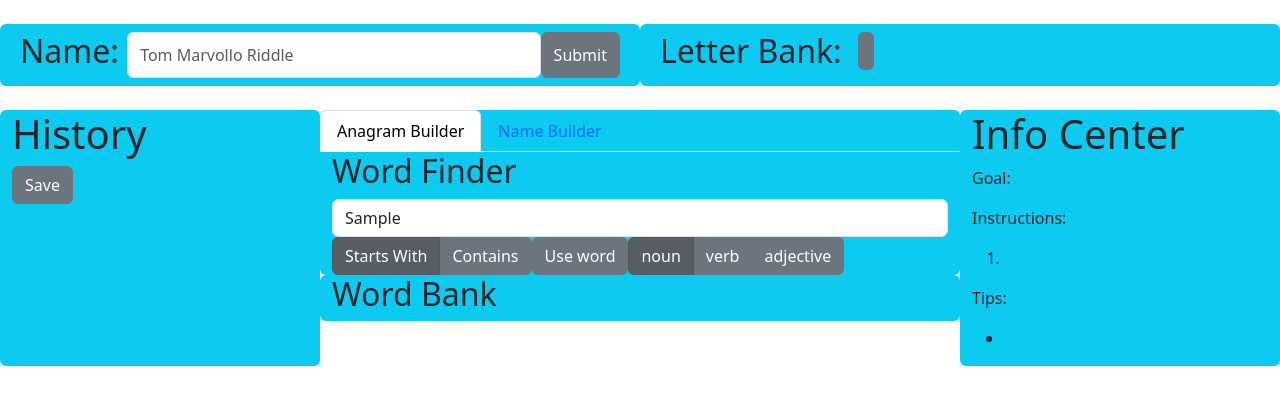
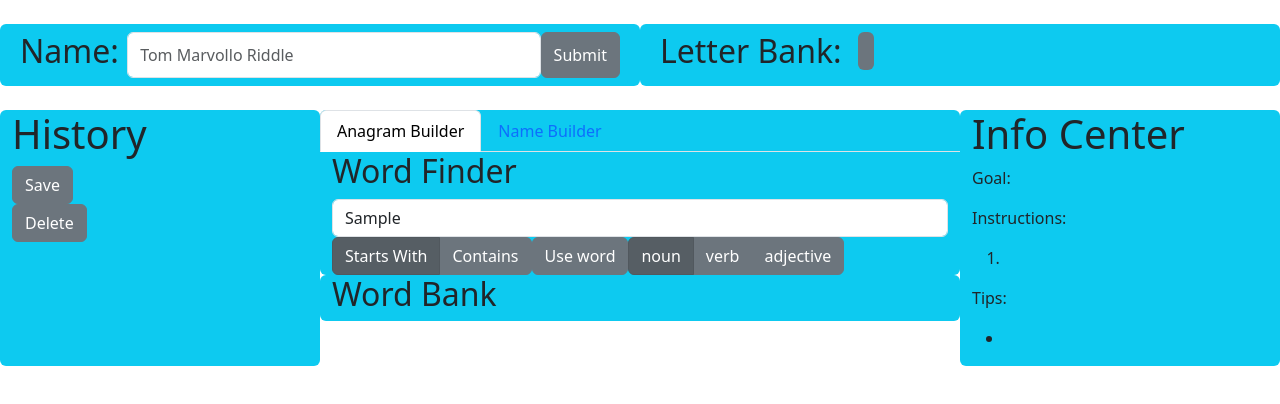
Before and after one commit to Luceium/Magigram, a React (Create React App) app: page / in a window 1280 px wide. Both pictures are taken after typing "Sample" into the empty fields and a click on the button "Save". Shown: the top 404 px of the page. Built offline with nearby package versions, Linux system fonts and the light colour scheme.

Commit message:
Adds delete button to history entries

```diff
--- a/src/components/history.jsx
+++ b/src/components/history.jsx
@@ -13,6 +13,10 @@ export default function History() {
         dispatch({type: 'POP', payload: data});
     }
 
+    function pull(index) {
+        let data = index;
+        dispatch({type: 'PULL', payload: data});
+    }
 
     function push() {
         dispatch({type: 'PUSH'});
@@ -27,9 +31,12 @@ export default function History() {
             {
                 history.map((attempt, index) => {
                     return(
-                        <div key={index} onClick={() => pop(index)}>
-                            <WordGroup src={attempt.words} type='history' className='bg-warning'/>
-                            <p className="badge badge-pill bg-secondary">{frequencyToString(attempt.letterFrequency)}</p>
+                        <div className="flex">
+                            <div key={index} onClick={() => pull(index)}>
+                                <WordGroup src={attempt.words} type='history' className='bg-warning'/>
+                                <p className="badge badge-pill bg-secondary">{frequencyToString(attempt.letterFrequency)}</p>
+                            </div>
+                            <Button className="danger" onClick={() => pop(index)}>Delete</Button>
                         </div>
                     )
                 })
--- a/src/components/word.jsx
+++ b/src/components/word.jsx
@@ -18,7 +18,7 @@ export default function Word(props) {
     }
 
     function removeWordFromWordList(index) {
-        //removes the first occurance of a specified word from a list of words and returns it as a new array
+        //removes the first occurrence of a specified word from a list of words and returns it as a new array
         let word = words.splice(index, 1)[0].toLowerCase()
         console.log(word)
         words = [...words]
--- a/src/components/wordFinder.jsx
+++ b/src/components/wordFinder.jsx
@@ -98,6 +98,7 @@ export default function WordFinder(props) {
         // TODO: sort the lists in a topological ordering such that if A.letterFrequency is a subset of B.letterFrequency, then B comes before A
         // this would favor longer and rarer roots/prefixes/suffixes over shorter ones
         // also randomize the order of the roots/prefixes/suffixes so that the same ones don't always appear first
+        // TODO: possibly refactor this to use the trie's
         const roots = [
             '',
             'ab',
--- a/src/index.css
+++ b/src/index.css
@@ -11,3 +11,9 @@ code {
   font-family: source-code-pro, Menlo, Monaco, Consolas, 'Courier New',
     monospace;
 }
+
+.flex {
+  display: flex;
+  flex-direction: row;
+  align-items: center;
+}
--- a/src/store.jsx
+++ b/src/store.jsx
@@ -15,10 +15,12 @@ function reducer(state = initialState, action) {
     case 'UPDATE_DATA':
       return { ...state, letterFrequency: action.payload.letterFrequency, words: action.payload.words };
     case 'POP':
-      words = hist[action.payload].words;
-      letterFrequency = hist[action.payload].letterFrequency;
       hist.splice(action.payload, 1);
       hist = [...hist];
+      return { ...state, hist: hist };
+    case 'PULL':
+      words = [...hist[action.payload].words];
+      letterFrequency = {...hist[action.payload].letterFrequency};
       return { ...state, hist: hist, words: words, letterFrequency: letterFrequency };
     case 'PUSH':
       hist = [...state.hist];
```
